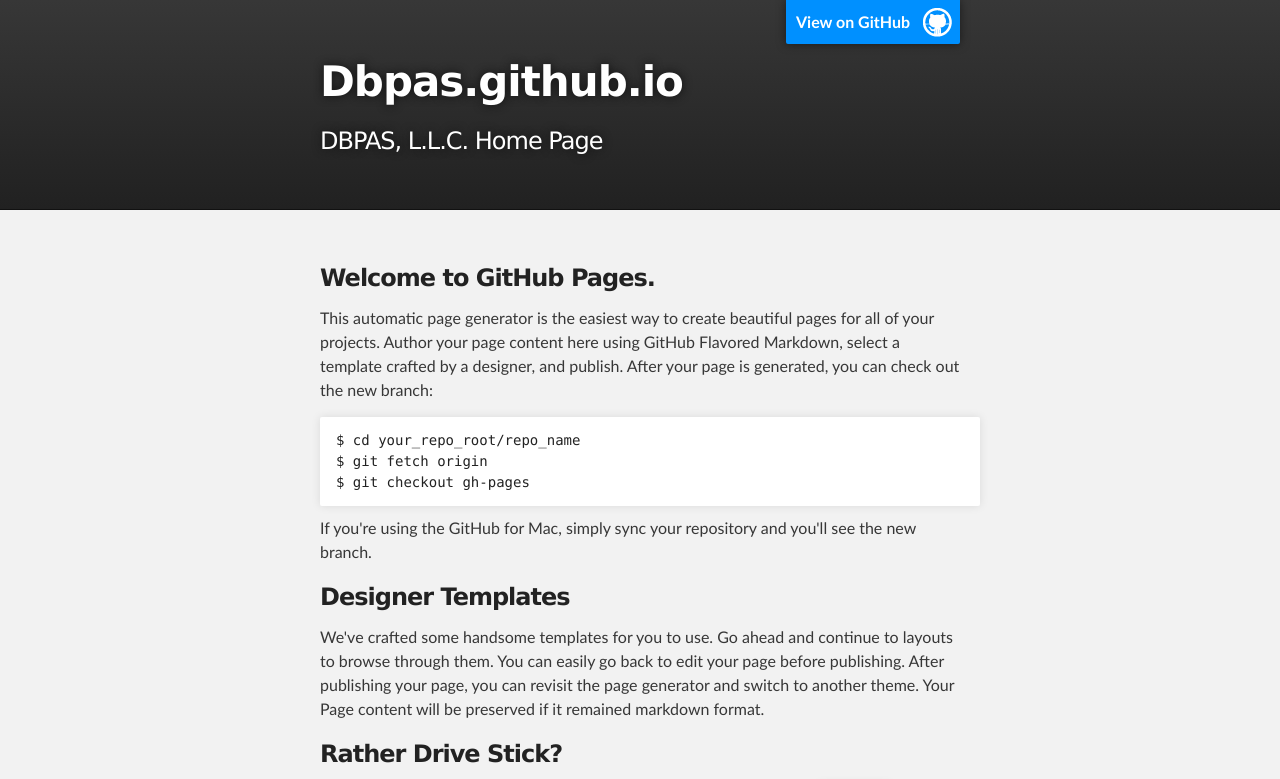
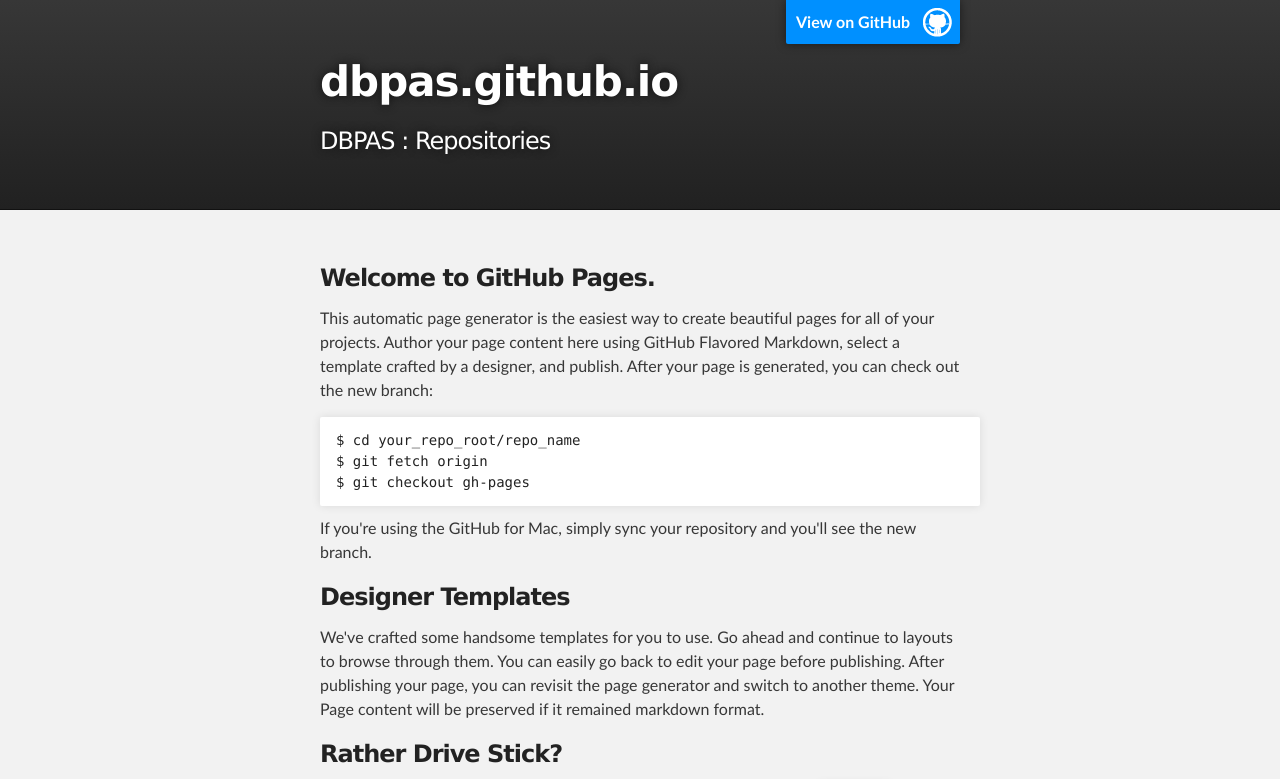
Before and after one commit to dbpas/dbpas.github.io, a plain HTML site: page index.html in a window 1280 px wide. Shown: the top 779 px of the page. Drawn offline with Linux system fonts and the light colour scheme.

Commit message:
Update index.html

```diff
--- a/index.html
+++ b/index.html
@@ -4,11 +4,11 @@
   <head>
     <meta charset='utf-8' />
     <meta http-equiv="X-UA-Compatible" content="chrome=1" />
-    <meta name="description" content="Dbpas.github.io : DBPAS, L.L.C. Home Page" />
+    <meta name="description" content="DBPAS : Repositories" />
 
     <link rel="stylesheet" type="text/css" media="screen" href="stylesheets/stylesheet.css">
 
-    <title>Dbpas.github.io</title>
+    <title>DBPAS : Repositories</title>
   </head>
 
   <body>
@@ -18,8 +18,8 @@
         <header class="inner">
           <a id="forkme_banner" href="https://github.com/dbpas">View on GitHub</a>
 
-          <h1 id="project_title">Dbpas.github.io</h1>
-          <h2 id="project_tagline">DBPAS, L.L.C. Home Page</h2>
+          <h1 id="project_title">dbpas.github.io</h1>
+          <h2 id="project_tagline">DBPAS : Repositories</h2>
 
         </header>
     </div>
```
